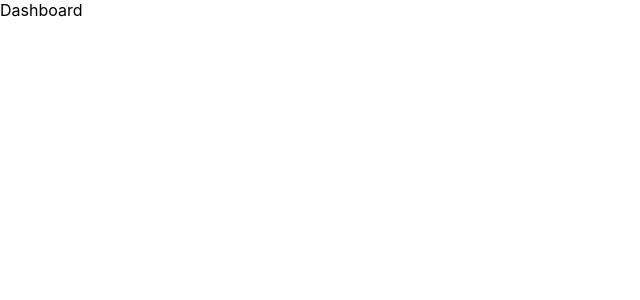
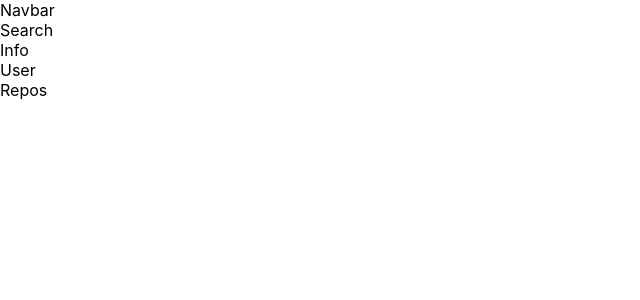
Before and after one commit to alican-uver/React-Search-Github-Users, a React (Create React App) app: page / in a window 1280 px wide. Shown: the top 300 px of the page, without its empty margins (0-640 px from the left). Built offline with nearby package versions, Linux system fonts and the light colour scheme.

Commit message:
some components created and added Dashboard Page

```diff
--- /dev/null
+++ b/src/components/Info.js
@@ -0,0 +1,11 @@
+import React from 'react'
+
+const Info = () => {
+    return (
+        <div>
+            Info
+        </div>
+    )
+}
+
+export default Info
--- /dev/null
+++ b/src/components/Navbar.js
@@ -0,0 +1,11 @@
+import React from 'react'
+
+const Navbar = () => {
+    return (
+        <div>
+            Navbar
+        </div>
+    )
+}
+
+export default Navbar
--- /dev/null
+++ b/src/components/Repos.js
@@ -0,0 +1,11 @@
+import React from 'react'
+
+const Repos = () => {
+    return (
+        <div>
+            Repos
+        </div>
+    )
+}
+
+export default Repos
--- /dev/null
+++ b/src/components/Search.js
@@ -0,0 +1,11 @@
+import React from 'react'
+
+const Search = () => {
+    return (
+        <div>
+            Search
+        </div>
+    )
+}
+
+export default Search
--- /dev/null
+++ b/src/components/User.js
@@ -0,0 +1,11 @@
+import React from 'react'
+
+const User = () => {
+    return (
+        <div>
+            User
+        </div>
+    )
+}
+
+export default User
--- /dev/null
+++ b/src/components/index.js
@@ -0,0 +1,7 @@
+import Navbar from './Navbar';
+import User from './User';
+import Repos from './Repos';
+import Search from './Search';
+import Info from './Info';
+
+export { Navbar, User, Repos, Search, Info };
--- a/src/pages/Dashboard.js
+++ b/src/pages/Dashboard.js
@@ -1,9 +1,14 @@
-import React from 'react'
+import React from 'react';
+import { Navbar, Info, Search, User, Repos} from '../components/index';
 
 const Dashboard = () => {
     return (
         <div>
-            Dashboard
+            <Navbar />
+            <Search />
+            <Info />
+            <User />
+            <Repos />
         </div>
     )
 }
```
